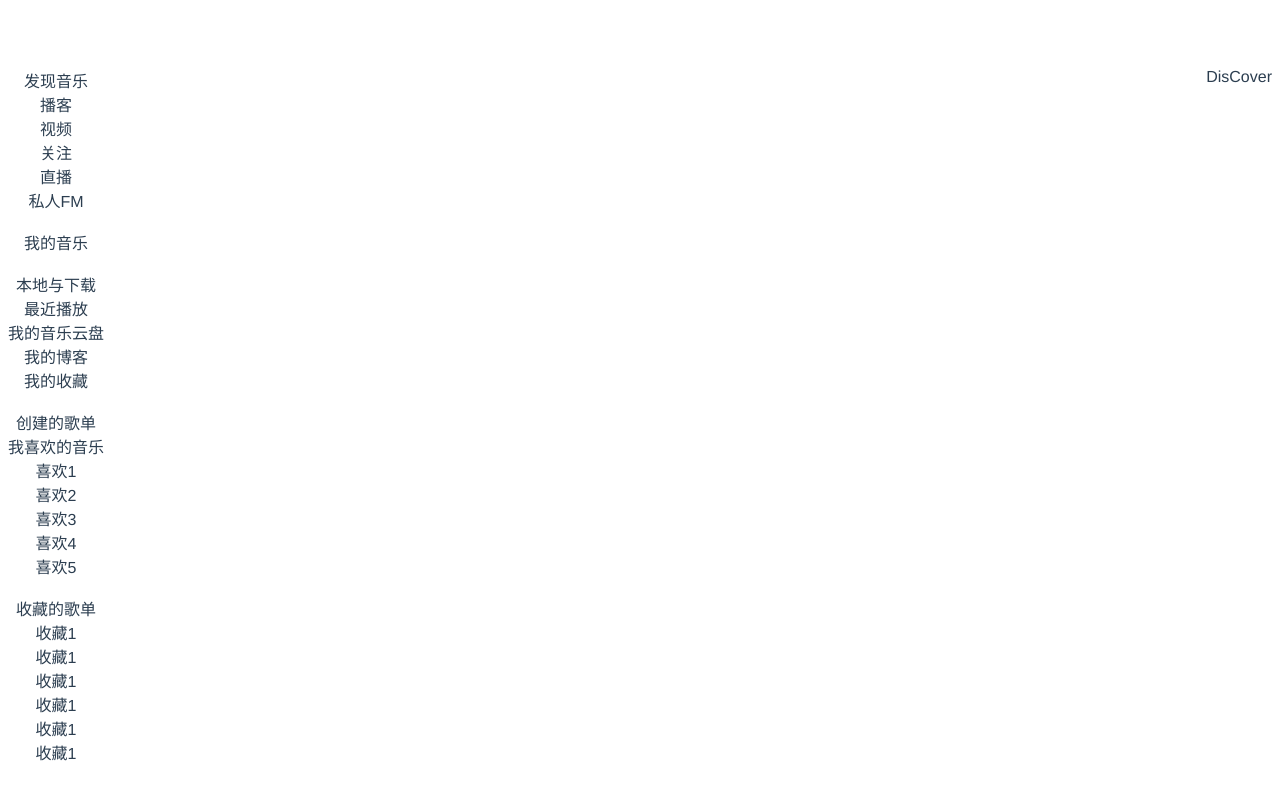
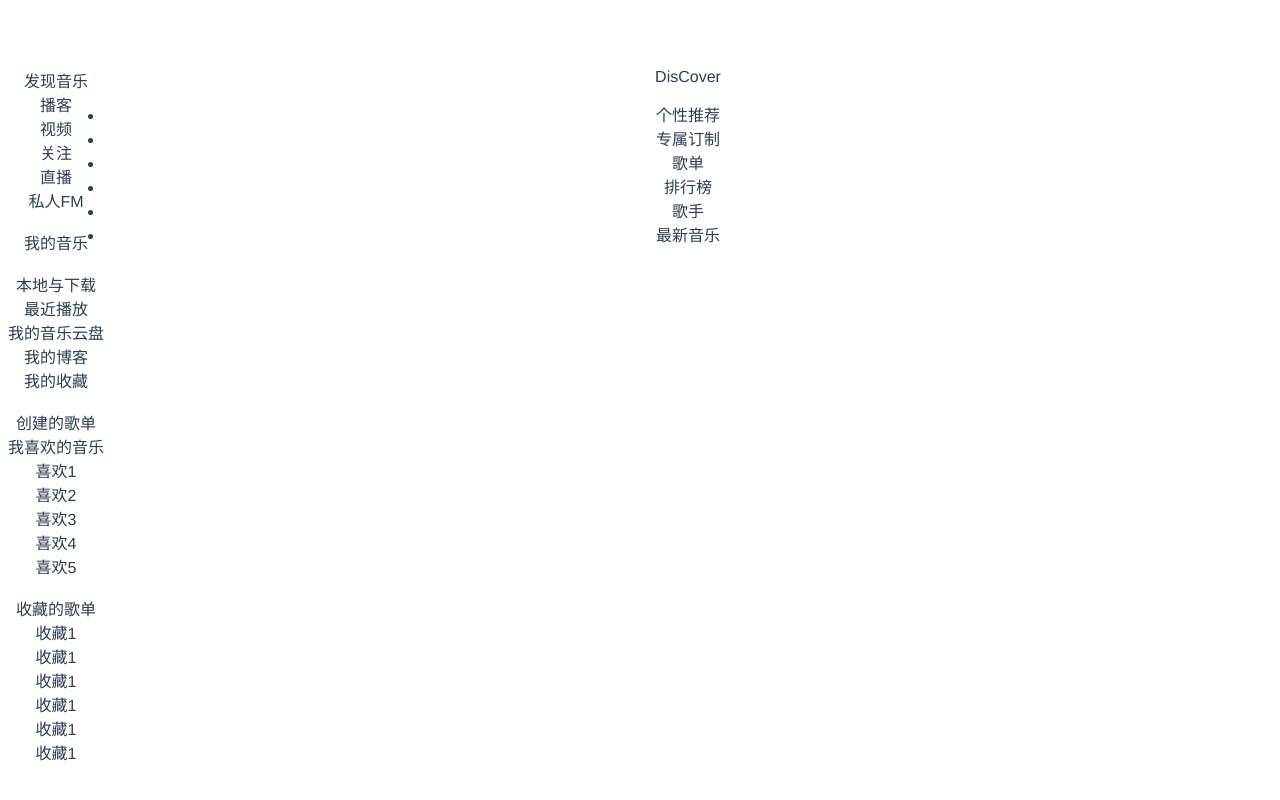
Before and after one commit to Golover22/musicModel, a Vue app: page /#/ in a window 1280 px wide. Both pictures are taken after a click on the element "发现音乐". Built offline with nearby package versions, Linux system fonts and the light colour scheme.

Commit message:
'push测试'

```diff
--- a/src/views/menu/DiscoverMusic.vue
+++ b/src/views/menu/DiscoverMusic.vue
@@ -1,10 +1,25 @@
 <template>
   <div>DisCover</div>
+  <ul>
+    <li @click="t('/menu/discover/recommendation')">个性推荐</li>
+    <li @click="t('/menu/discover/exclusive')">专属订制</li>
+    <li @click="t('/menu/discover/exclusive')">歌单</li>
+    <li @click="t('/menu/discover/recommendation')">排行榜</li>
+    <li @click="t('/menu/discover/recommendation')">歌手</li>
+    <li @click="t('/menu/discover/recommendation')">最新音乐</li>
+  </ul>
+  <router-view></router-view>
 </template>
 
 <script>
 export default {
   name: "DisCover",
+  methods: {
+    t(e) {
+      //跳转当前网址
+      this.$router.push(e);
+    },
+  },
 };
 </script>
 
```
Also changed, not shown: src/components/center_Bar/center.vue (added), src/views/menu/dis_cover/Banner.vue (added), src/views/menu/dis_cover/Header.vue (added), src/views/menu/dis_cover/Value.vue (added), src/views/menu/dis_cover/value/SongSheet.vue (added), src/views/my_music/cloudDisk/Header.vue (added), src/views/my_music/download/Header.vue (added), src/views/my_music/recent/header.vue (added), src/views/my_store/Header.vue (added).
